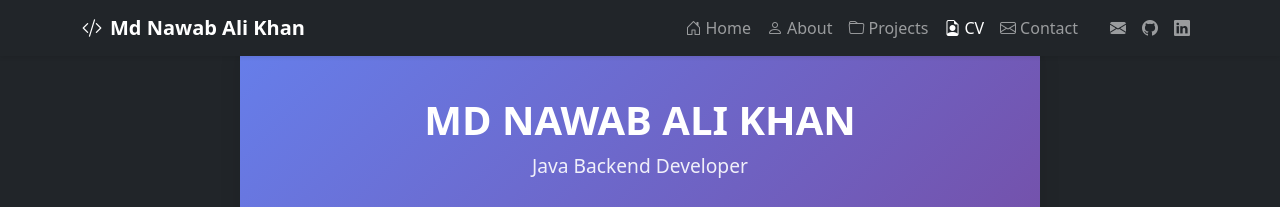
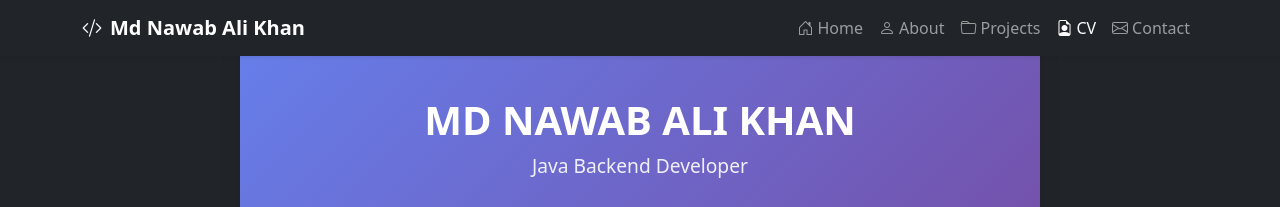
Before and after one commit to nakhandev/nakhandev.github.io, a Jekyll site: the page cv.html, which Jekyll copies as it is, in a window 1280 px wide. Shown: the top 207 px of the page. Built offline with Jekyll 4.4.1, drawn with Linux system fonts in a browser that asks for light colours.

```diff
--- a/cv.html
+++ b/cv.html
@@ -282,18 +282,6 @@
                         </a>
                     </li>
                 </ul>
-                <!-- Social Links -->
-                <div class="navbar-nav ms-lg-3">
-                    <a class="nav-link" href="mailto:nakdev.nakhan@gmail.com" title="Email">
-                        <i class="bi bi-envelope-fill"></i>
-                    </a>
-                    <a class="nav-link" href="https://github.com/nawabnakhan" target="_blank" title="GitHub">
-                        <i class="bi bi-github"></i>
-                    </a>
-                    <a class="nav-link" href="https://linkedin.com/in/nawabnakhan" target="_blank" title="LinkedIn">
-                        <i class="bi bi-linkedin"></i>
-                    </a>
-                </div>
             </div>
         </div>
     </nav>
```
Also changed, not shown: README.md.
